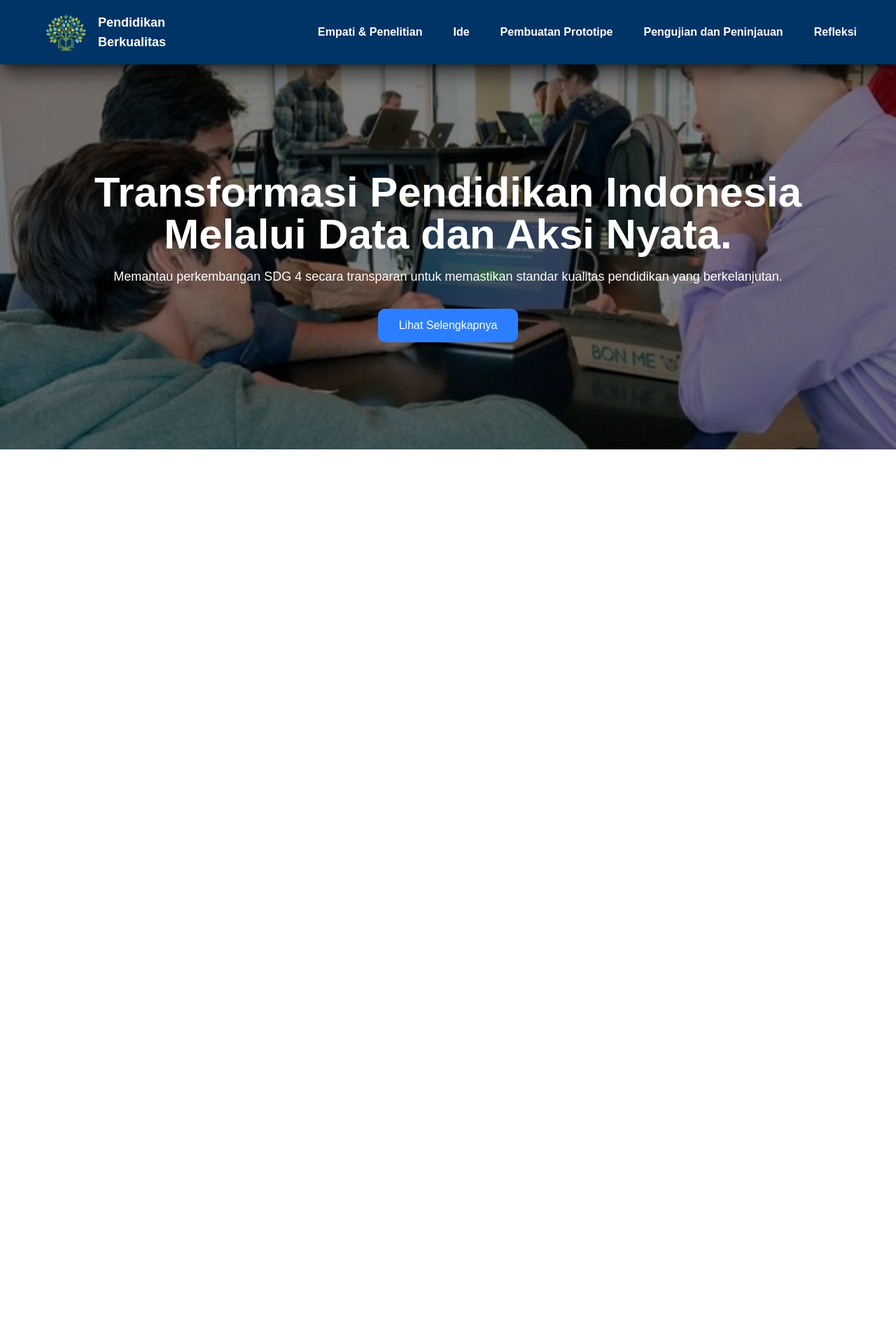
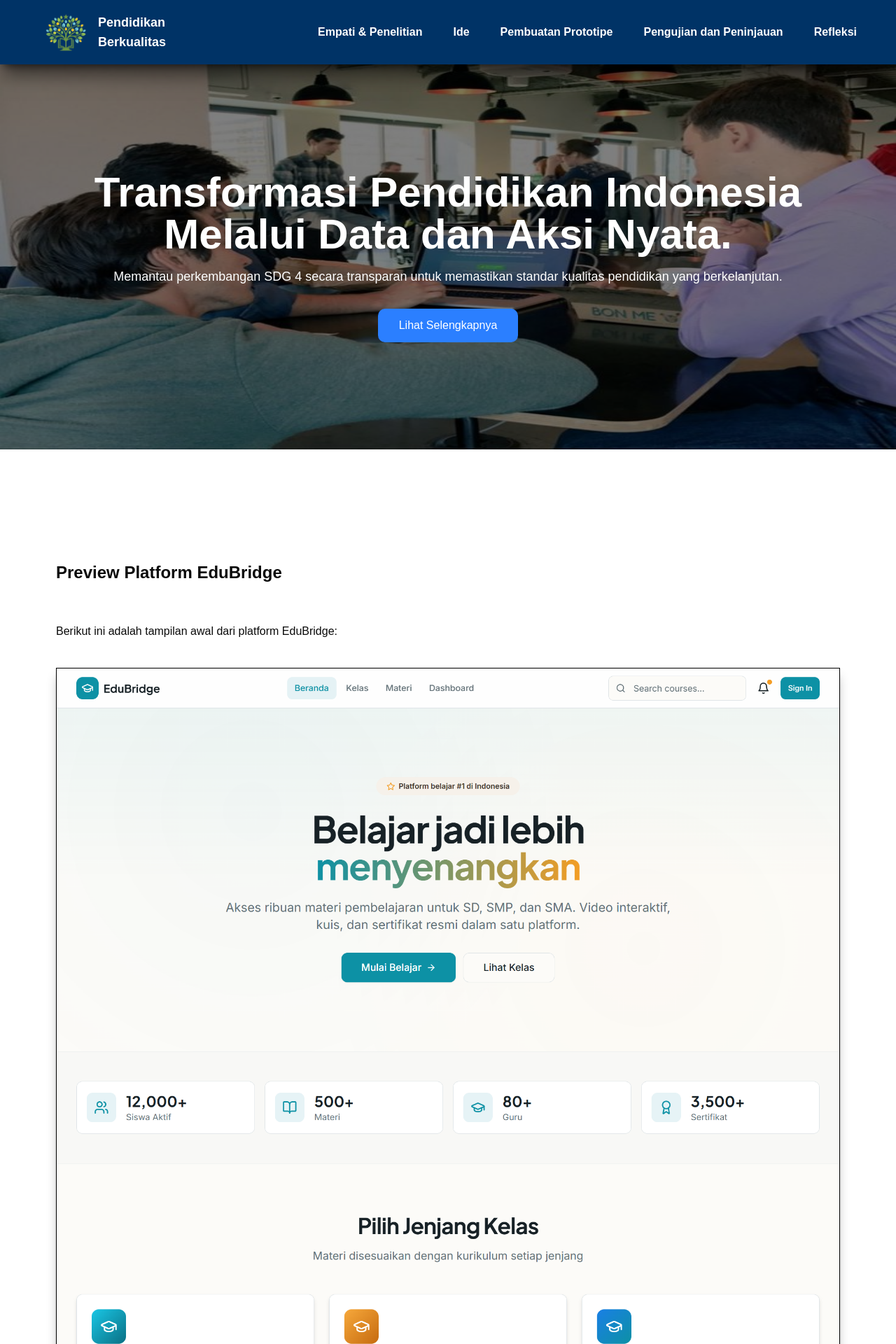
Before and after one commit to Dardeka/stem-project, a React (Vite) app: page /testing in a window 1280 px wide. Shown: the top 1920 px of the page at 70% size. Before the commit the page ends 800 px from the top, so only its background shows below. Built offline with nearby package versions, Linux system fonts and the light colour scheme.

Commit message:
feat (reflection & testing): add footer and testing page content

```diff
--- a/src/pages/reflection.jsx
+++ b/src/pages/reflection.jsx
@@ -1,4 +1,5 @@
 import Header from "../components/header";
+import Footer from "../components/footer";
 
 function Reflection() {
     return(
@@ -19,7 +20,7 @@ function Reflection() {
                         <div className="gap-2">
                             <h2 className="text-lg font-semibold">1. Mengapa SDGs PBB relevan dengan inovator, penemu, dan desainer abad ke-21?</h2>
                             <div className="flex flex-row gap-5 mt-3">
-                                <img src="/public/images/icons/arrow-answer.png" alt="" className="w-5 h-5" />
+                                <img src="/images/icons/arrow-answer.png" alt="" className="w-5 h-5" />
                                 <p className="text-justify">SDGs PBB sangat relevan bagi inovator, penemu, dan desainer abad ke-21 karena SDGs berperan sebagai sebuah kompas dalam menghadapi tantangan nyata yang sedang terjadi saat ini. Dalam abad ke-21, sebuah inovasi tidak dapat dinilai dari tingkat kecanggihan teknologi yang digunakan, melainkan dari dampak nyata yang dapat dirasakan oleh masyarakat. SDGs dapat memberikan arah kepada para inovator dalam merancang sebuah produk yang inklusif, berkelanjutan, dan bertanggung jawab. Dengan menyelaraskan ide dengan poin yang terdapat di SDGs, inovator dapat memastikan bahwa produk yang sedang dikembangkannya dapat menjadi jalan keluar bagi permasalahan yang sedang dialami oleh masyarakat.</p>
                             </div>
                         </div>
@@ -27,7 +28,7 @@ function Reflection() {
                         <div className="gap-2 mt-10">
                             <h2 className="text-lg font-semibold">2. Strategi mana yang menurut Anda paling membantu dan mengapa?</h2>
                             <div className="flex flex-row gap-5 mt-3">
-                                <img src="/public/images/icons/arrow-answer.png" alt="" className="w-5 h-5" />
+                                <img src="/images/icons/arrow-answer.png" alt="" className="w-5 h-5" />
                                 <p className="text-justify">Strategi yang menurut saya paling membantu adalah Matriks Riset dengan Empati, Lean Canvas, dan Starburst. Hal ini dikarenakan ketiga strategi tersebut sangat membantu dalam mengidentifikasi dan memetakan permasalahan yang ada, target pengguna dari produk yang akan dikembangkan sehingga produk yang dikembangkan dapat menjadi solusi untuk mengatasi permasalahan tersebut.</p>
                             </div>
                         </div>
@@ -35,7 +36,7 @@ function Reflection() {
                         <div className="gap-2 mt-10">
                             <h2 className="text-lg font-semibold">3. Anda diminta untuk membangun prototipe atau mengusulkan solusi dan kemudian mengujinya dengan pengguna/rekan kerja/orang penting. Mengapa menerima umpan balik (feedback) begitu penting dalam desain? Siapa yang akan Anda minta lebih banyak umpan balik? Mengapa Anda memilih orang-orang ini?</h2>
                             <div className="flex flex-row gap-5 mt-3">
-                                <img src="/public/images/icons/arrow-answer.png" alt="" className="w-5 h-5" />
+                                <img src="/images/icons/arrow-answer.png" alt="" className="w-5 h-5" />
                                 <p className="text-justify">Umpan balik merupakan salah satu aspek krusial dalam pengembangan suatu inovasi baru. Dengan adanya umpan balik, pengembang dapat mengevaluasi produk yang sedang dikembangkannya sehingga produknya sesuai untuk digunakan dalam mengatasi permasalahan yang terjadi. Untuk pengembangan platform EduBridge, saya akan meminta umpan balik kepada para guru dan juga siswa. Umpan balik yang diberikan oleh para guru dapat membantu meningkatkan kualitas materi yang diberikan oleh platform dan menjamin kesesuaiannya dengan kurikulum nasional. Semetara itu umpan balik yang diberikan oleh para siswa dapat membantu memberikan pengalaman mereka dalam menggunakan platform tersebut dan menilai tingkat kemudahan dalam memahami materi yang disajikan oleh platform.</p>
                             </div>
                         </div>
@@ -43,7 +44,7 @@ function Reflection() {
                         <div className="gap-2 mt-10">
                             <h2 className="text-lg font-semibold">4. Tahap Design Thinking mana yang menurut Anda paling menantang? Mengapa? Tahap mana yang menurut Anda paling berkesan? Mengapa?</h2>
                             <div className="flex flex-row gap-5 mt-3">
-                                <img src="/public/images/icons/arrow-answer.png" alt="" className="w-5 h-5" />
+                                <img src="/images/icons/arrow-answer.png" alt="" className="w-5 h-5" />
                                 <p className="text-justify">Menurut saya, tahap design thinking yang paling menantang dan paling berkesan adalah tahap prototype. Tahap ini adalah tahapan yang paling menantang dalam design thinking karena kita akan mengimplementasikan ide berdasarkan hasil riset yang telah kita lakukan pada tahap sebelumnya. Tahap ini juga menjadi tahap yang paling berkesan karena hasil implementasi tersebut memiliki peluang untuk bermanfaat bagi masyarakat untuk mengatasi permasalahan yang sedang mereka hadapi saat ini.</p>
                             </div>
                         </div>
@@ -51,13 +52,14 @@ function Reflection() {
                         <div className="gap-2 mt-10">
                             <h2 className="text-lg font-semibold">5. Apa keterampilan/ide/konsep paling signifikan yang Anda peroleh semester ini? Jelaskan mengapa!</h2>
                             <div className="flex flex-row gap-5 mt-3">
-                                <img src="/public/images/icons/arrow-answer.png" alt="" className="w-5 h-5" />
+                                <img src="/images/icons/arrow-answer.png" alt="" className="w-5 h-5" />
                                 <p className="text-justify">Pada semester ini, saya memperoleh beberapa konsep, seperti maker mindset dan design thinking. Konsep maker mindset mengajarkan kita untuk tidak hanya menjadi konsumen pasif, tetapi juga menjadi seorang inventor dengan berani bereksperimen dan trial error dari hasil eksperimen tersebut. Sementara konsep design thinking mengajarkan kita untuk mengembangkan sebuah produk melalui berbagai tahap-tahap yang terstruktur dengan mengutamakan pendekatan kepada masyarakat. Kedua konsep ini dapat diimplementasikan dalam kehidupan sehari-hari sehingga dapat membantu mempermudah dan mengatasi permasalahan yang ada.</p>
                             </div>
                         </div>
                     </div>
                 </section>
             </main>
+            <Footer/>
         </>
     )
 }
--- a/src/pages/testing.jsx
+++ b/src/pages/testing.jsx
@@ -1,18 +1,27 @@
 import Header from "../components/header";
+import Footer from "../components/footer";
 
 function Testing() {
     return(
         <>
             <Header/>
             <main>
-                <section className="flex flex-col items-center justify-center w-full h-[550px] bg-[url('/images/test.jpeg')] bg-[length:100%_100%] bg-cover bg-center bg-no-repeat">
+                <section className="flex flex-col items-center justify-center w-full h-137.5 bg-[url('/images/test.jpeg')] bg-size-[100%_100%] bg-cover bg-center bg-no-repeat">
                     <div className="w-full h-full bg-black/50 text-white p-8 flex flex-col justify-center items-center">
                         <h2 className="text-6xl font-bold mb-4 text-center">Transformasi Pendidikan Indonesia Melalui Data dan Aksi Nyata.</h2>
                         <p className="text-lg mb-8">Memantau perkembangan SDG 4 secara transparan untuk memastikan standar kualitas pendidikan yang berkelanjutan.</p>
-                        <button className="w-[200px] bg-blue-500 px-6 py-3 rounded-lg cursor-pointer hover:bg-blue-600 transition duration-300">Lihat Selengkapnya</button>
+                        <button className="w-50 bg-blue-500 px-6 py-3 rounded-lg cursor-pointer hover:bg-blue-600 transition duration-300">Lihat Selengkapnya</button>
                     </div>
                 </section>
+                <section className="flex flex-col gap-y-10 mt-10 mx-20 py-30">
+                    <h1 className="text-2xl font-bold mb-4">Preview Platform EduBridge</h1>
+                    <span>Berikut ini adalah tampilan awal dari platform EduBridge:</span>
+                    <img className="border border-black shadow-lg/30" src="/public/images/ss-landingPage.png" alt="" />
+                    <span>Berikut ini adalah tampilan dashboard akun setelah pengguna login:</span>
+                    <img className="border border-black shadow-lg/30" src="/public/images/ss-DashboardAkun.png" alt="" />
+                </section>
             </main>
+            <Footer/>
         </>
     )
 }
```
Also changed, not shown: public/images/ss-DashboardAkun.png (added), public/images/ss-landingPage.png (added).
